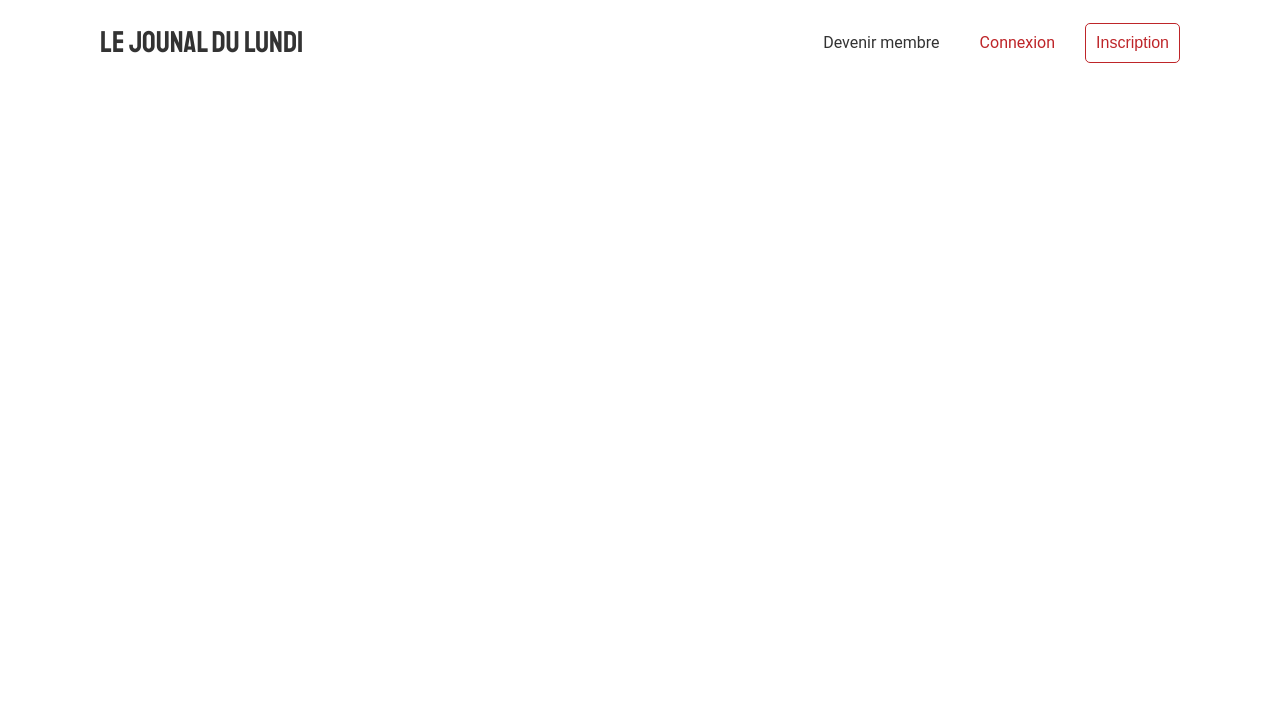
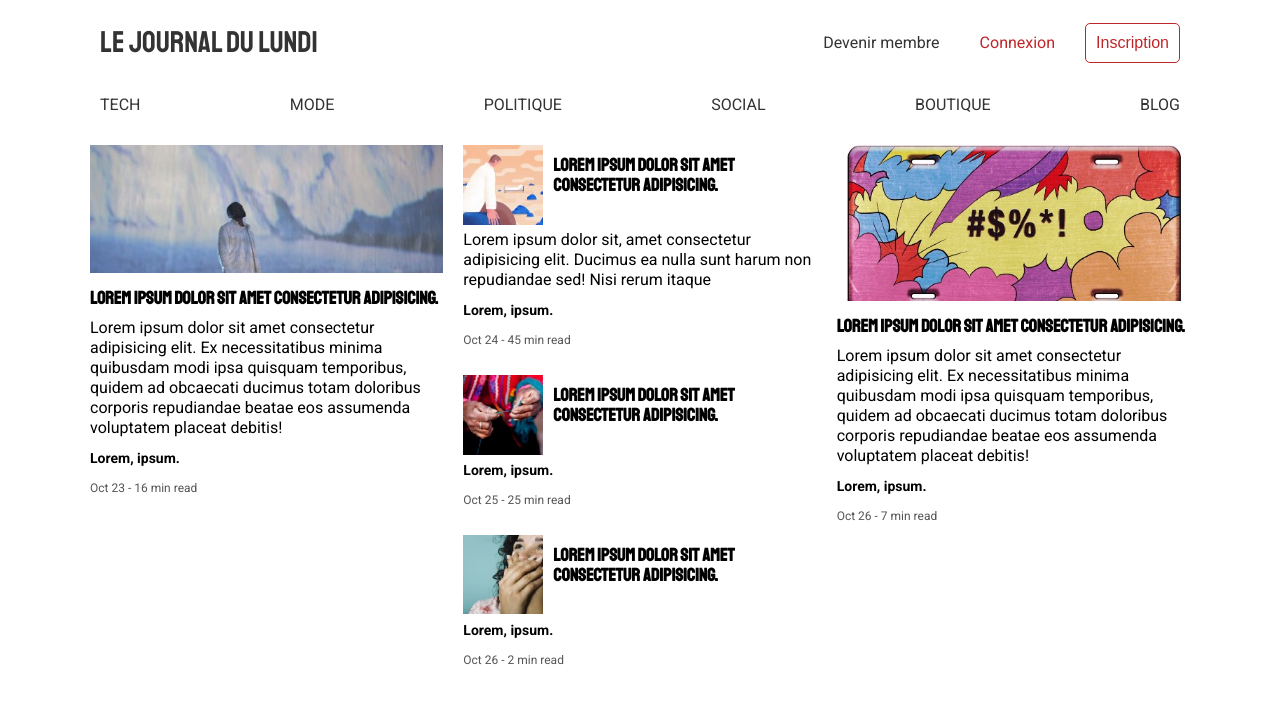
Before and after one commit to MaximeBel24/Dyma-Medium, a plain HTML site: page index.html in a window 1280 px wide. Shown: the top 704 px of the page. Drawn offline with Linux system fonts and the light colour scheme.

Commit message:
mis en place du contenu principal

```diff
--- a/assets/css/style.css
+++ b/assets/css/style.css
@@ -24,6 +24,7 @@
   body {
     font-family: "Roboto", sans-serif;
     font-size: 1.6rem;
+    line-height: 2rem;
   }
 
   h1,
@@ -33,6 +34,15 @@
   h5,
   h6 {
     font-family: "Staatliches", cursive;
+    margin: 1rem 0;
+  }
+
+  h3 {
+    font-size: 1.8rem;
+  }
+
+  p {
+    margin: 1rem 0;
   }
 
   a {
@@ -45,12 +55,17 @@
     list-style: none;
   }
 
+  img {
+    max-width: 100%;
+  }
+
   /* utility */
 
   .container {
     display: block;
     margin: auto;
     max-width: 1100px;
+    height: 1500px;
   }
 
   .text-primary {
@@ -81,6 +96,11 @@
     color: #fff;
   }
 
+  .text-hint {
+    color: var(--gray-hint);
+    font-size: 1.2rem;
+  }
+
   /* header */
 
   header {
@@ -109,3 +129,62 @@
   header ul li {
     padding: 1rem;
   }
+
+  /* nav */
+
+  nav {
+    padding: 1rem;
+    display: flex;
+    justify-content: space-between;
+    position: sticky;
+    top: 0;
+    background: #fff;
+  }
+
+  /* showcase */
+
+  .showcase {
+    padding: 2rem 0;
+    display: grid;
+    gap: 20px;
+    grid-template-columns: repeat(3, 1fr);
+    grid-auto-rows: auto;
+  }
+
+  .showcase article:first-child {
+    grid-column: 1 / 2;
+    grid-row: 1 / 4;
+  }
+
+  .showcase article:last-child {
+    grid-column: 3 / 4;
+    grid-row: 1 / 4;
+  }
+
+  .article-small {
+    display: grid;
+    column-gap: 10px;
+    grid-template-columns: 80px auto;
+    grid-template-rows: 80px;
+    grid-auto-rows: auto;
+  }
+
+  .article-small p {
+    margin: 0.5rem 0;
+  }
+
+  .article-small .article-content {
+    grid-column: span 2;
+    max-height: 6rem;
+    overflow: hidden;
+  }
+
+  .article-small .article-author,
+  .article-small .text-hint {
+    grid-column: span 2;
+  }
+
+  .article-author {
+    font-weight: 700;
+    font-size: 1.4rem;
+  }
--- a/index.html
+++ b/index.html
@@ -15,7 +15,7 @@
       crossorigin="anonymous"
     ></script>
     <link
-      href="https://fonts.googleapis.com/css?family=Cormorant+Garamond|Staatliches&display=swap"
+      href="https://fonts.googleapis.com/css?family=Roboto:300,400,700|Staatliches&display=swap"
       rel="stylesheet"
     />
     <title>Journal du lundi | Accueil</title>
@@ -23,13 +23,81 @@
   <body>
     <div class="container">
         <header>
-            <a href="#" class="logo">Le jounal du lundi</a>
+            <a href="#" class="logo">Le journal du lundi</a>
             <ul>
                 <li><a href="#">Devenir membre</a></li>
                 <li><a class="text-primary" href="#">Connexion</a></li>
                 <li><button class="btn btn-light" href="#">Inscription</button></li>
             </ul>
         </header>
+        <nav>
+            <a href="#">TECH</a>
+            <a href="#">MODE</a>
+            <a href="#">POLITIQUE</a>
+            <a href="#">SOCIAL</a>
+            <a href="#">BOUTIQUE</a>
+            <a href="#">BLOG</a>
+        </nav>
+        <section class="showcase">
+            <article>
+                <img src="assets/img/bloc-1.jpeg" alt="bloc-1">
+                <h3>Lorem ipsum dolor sit amet consectetur adipisicing.</h3>
+                <p class="article-content">
+                    Lorem ipsum dolor sit amet consectetur adipisicing elit. Ex
+                    necessitatibus minima quibusdam modi ipsa quisquam temporibus,
+                    quidem ad obcaecati ducimus totam doloribus corporis repudiandae
+                    beatae eos assumenda voluptatem placeat debitis!
+                </p>
+                <p class="article-author">Lorem, ipsum.</p>
+                <p class="text-hint">
+                    Oct 23 - 16 min read
+                </p>
+            </article>
+            <article class="article-small">
+                <img src="assets/img/bloc-2.jpeg" alt="bloc-2">
+                <h3>Lorem ipsum dolor sit amet consectetur adipisicing.</h3>
+                <p class="article-content">
+                    Lorem ipsum dolor sit, amet consectetur adipisicing elit. Ducimus ea
+                    nulla sunt harum non repudiandae sed! Nisi rerum itaque
+                    corporiseeeeee suscipit quo id, ratione modi nam sequi quasi, fugit
+                    soluta.
+                </p>
+                <p class="article-author">Lorem, ipsum.</p>
+                <p class="text-hint">
+                    Oct 24 - 45 min read
+                </p>
+            </article>
+            <article class="article-small">
+                <img src="assets/img/bloc-3.jpeg" alt="bloc-3">
+                <h3>Lorem ipsum dolor sit amet consectetur adipisicing.</h3>
+                <p class="article-author">Lorem, ipsum.</p>
+                <p class="text-hint">
+                    Oct 25 - 25 min read
+                </p>
+            </article>
+            <article class="article-small">
+                <img src="assets/img/bloc-4.jpeg" alt="bloc-4">
+                <h3>Lorem ipsum dolor sit amet consectetur adipisicing.</h3>
+                <p class="article-author">Lorem, ipsum.</p>
+                <p class="text-hint">
+                    Oct 26 - 2 min read
+                </p>
+            </article>
+            <article>
+                <img src="assets/img/bloc-5.jpeg" alt="bloc-5">
+                <h3>Lorem ipsum dolor sit amet consectetur adipisicing.</h3>
+                <p class="article-content">
+                    Lorem ipsum dolor sit amet consectetur adipisicing elit. Ex
+                    necessitatibus minima quibusdam modi ipsa quisquam temporibus,
+                    quidem ad obcaecati ducimus totam doloribus corporis repudiandae
+                    beatae eos assumenda voluptatem placeat debitis!
+                </p>
+                <p class="article-author">Lorem, ipsum.</p>
+                <p class="text-hint">
+                    Oct 26 - 7 min read
+                </p>
+            </article>
+        </section>
     </div>
   </body>
 </html>
```
